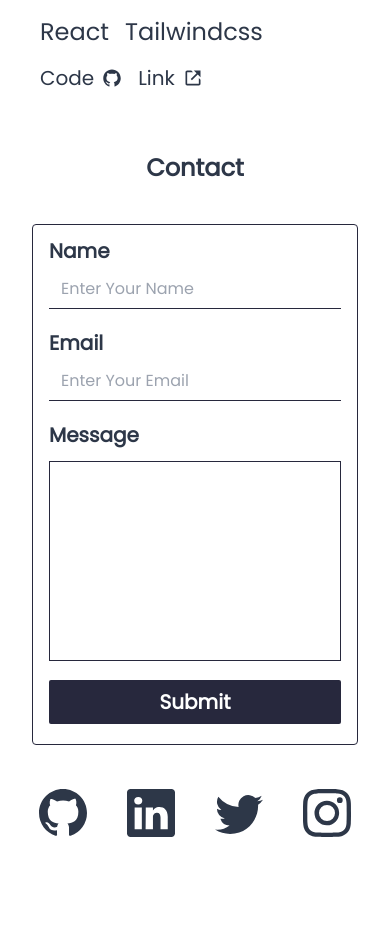
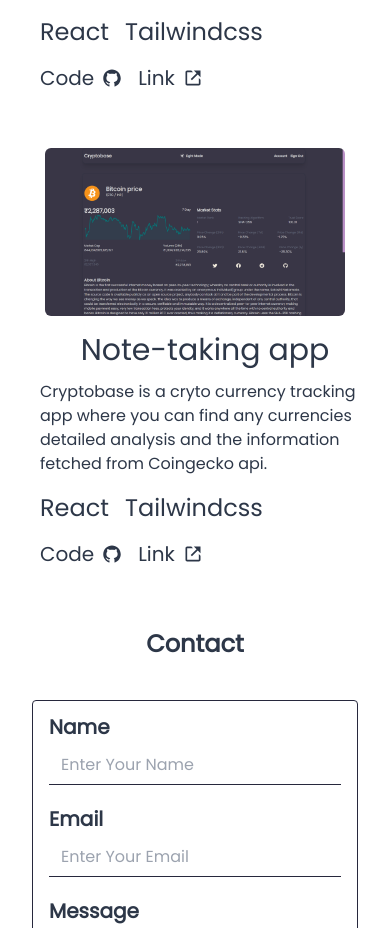
Before and after one commit to TusharUtane07/personal-portfolio, a React (Create React App) app: page / in a window 390 px wide. Shown: the part 3624-4552 px from the top of the page. Before the commit the page ends 4513 px from the top, so only its background shows below. Built offline with nearby package versions, Linux system fonts and the light colour scheme.

Commit message:
Added Resume Download Button

```diff
--- a/src/components/Home.jsx
+++ b/src/components/Home.jsx
@@ -42,7 +42,7 @@ const Home = () => {
         >
           <BsLinkedin className="hover:text-blue-500" />
         </a>
-        <a href="https://github.com/CodeWithTusharUtane" target="_blank">
+        <a href="https://github.com/tusharutane07" target="_blank">
           <BsGithub className="hover:text-red-500" />
         </a>
       </div>
--- a/src/components/Navbar.jsx
+++ b/src/components/Navbar.jsx
@@ -6,6 +6,13 @@ import "animate.css";
 
 const Navbar = () => {
   const [nav, setNav] = useState(false);
+  function handleDownload() {
+    const file = new Blob(["Resume content"], { type: "application/pdf" });
+    const fileURL = URL.createObjectURL(file);
+    window.open(
+      "https://drive.google.com/file/d/1NFi23I1auzgar2udNYbba3UJW7JbwaBr/view?usp=sharing"
+    );
+  }
 
   return (
     <>
@@ -76,6 +83,11 @@ const Navbar = () => {
             <div className="text-2xl ">
               <a href="#contact">Contact</a>
             </div>
+            <div className="text-2xl">
+              <button onClick={handleDownload} download="Resume.pdf">
+                Resume
+              </button>
+            </div>
             <div>
               <ThemeToggle />
             </div>
--- a/src/components/ProjectItem.jsx
+++ b/src/components/ProjectItem.jsx
@@ -119,6 +119,44 @@ const ProjectItem = () => {
           </div>
         </div>
       </div>
+      <div className="pb-5 mx-1 mt-4 lg:flex xl:mx-60">
+        <div className="p-1 lg:ml-5">
+          <a href="https://cryptobase-rho.vercel.app/">
+            <img
+              src={p3}
+              alt=""
+              className="w-[300px] md:w-[500px] mt-4 m-auto rounded-md lg:w-[1300px] hover:cursor-pointer"
+            />
+          </a>
+        </div>
+        <div className="ml-5">
+          <p className="text-3xl text-center py-3">Note-taking app</p>
+          <p className="mx-4">
+            Cryptobase is a cryto currency tracking app where you can find any
+            currencies detailed analysis and the information fetched from
+            Coingecko api.
+          </p>
+          <div className="flex gap-4 text-2xl ml-4">
+            <p className="pt-4"> React</p>
+            <p className="pt-4">Tailwindcss</p>
+          </div>
+          <div className="flex gap-4 ml-4 hover:cursor-pointer">
+            <a
+              target="_blank"
+              href="https://github.com/CodeWithTusharUtane/cryptobase"
+            >
+              <p className="pt-4 flex items-center gap-2 text-xl">
+                Code <AiFillGithub />
+              </p>
+            </a>
+            <a href="https://cryptobase-rho.vercel.app/" target="_blank">
+              <p className="pt-4 flex text-xl items-center gap-2">
+                Link <BiLinkExternal />
+              </p>
+            </a>
+          </div>
+        </div>
+      </div>
     </>
   );
 };
```
Also changed, not shown: 1 other file (tests, documents, lock files or other folders).
